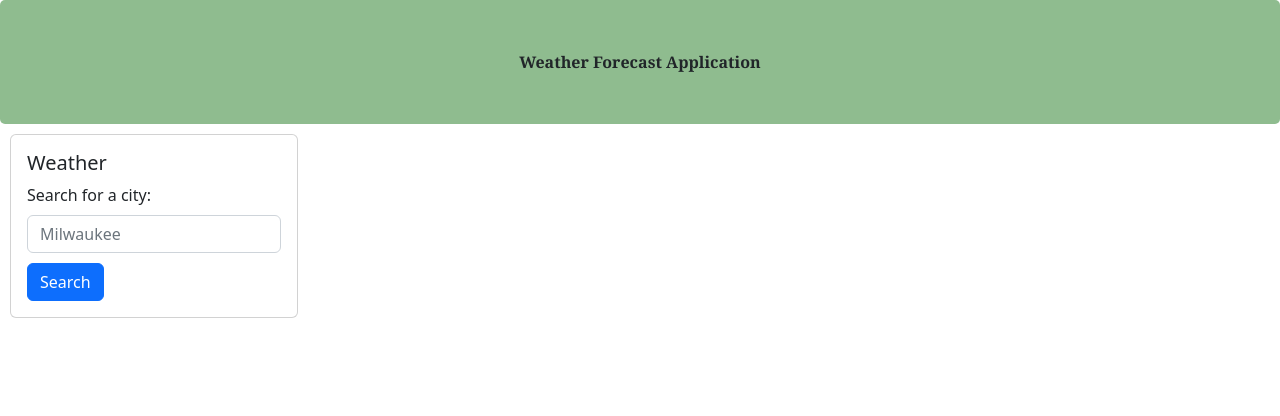
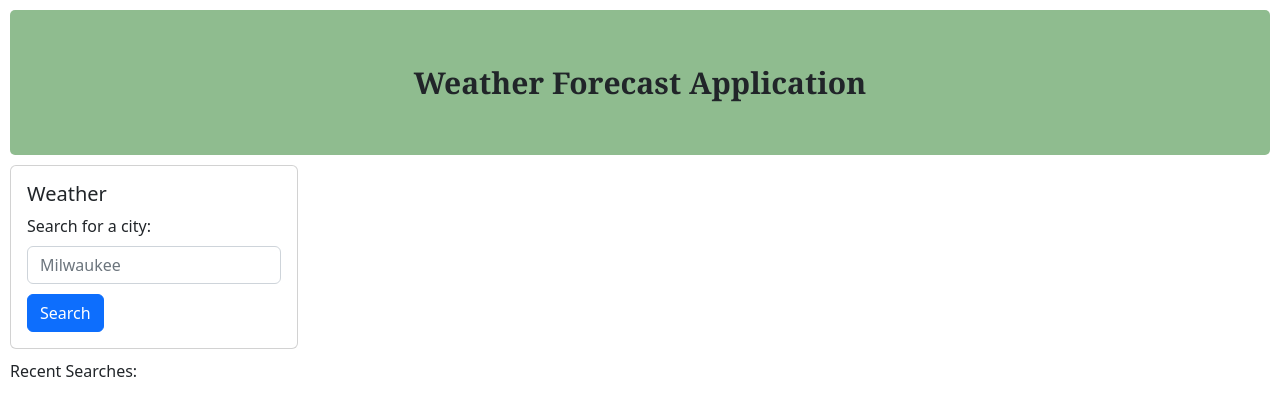
Before and after one commit to OilPainter1/Weather-App, a plain HTML site: page index.html in a window 1280 px wide. Drawn offline with nearby package versions, Linux system fonts and the light colour scheme.

Commit message:
recent searches section added

```diff
--- a/index.html
+++ b/index.html
@@ -9,12 +9,10 @@
     <link href="style.css" rel="stylesheet">
 </head>
 <body>
-
     <header>
         <div>Weather Forecast Application</div>
     </header>
     <div class="card" style="width: 18rem;">
-
         <div class="card-body">
           <h5 class="card-title">Weather</h5>
           <label for="inputPassword5" class="form-label">Search for a city:</label>
@@ -22,7 +20,11 @@
           <button type="button" class="btn btn-primary" id ="searchButton">Search</button>
         </div>
       </div>
-
+    <section>
+      <div class="results">
+        <div>Recent Searches:</div>
+      </div>
+    </section>
     <script src="https://cdn.jsdelivr.net/npm/bootstrap@5.2.2/dist/js/bootstrap.bundle.min.js" integrity="sha384-OERcA2EqjJCMA+/3y+gxIOqMEjwtxJY7qPCqsdltbNJuaOe923+mo//f6V8Qbsw3" crossorigin="anonymous"></script>
     <script scr="script.js"></script>
 </body>
--- a/script.js
+++ b/script.js
@@ -0,0 +1 @@
+var APIKey = "b0dae24107c6909617e7f4fbbd653e80"
--- a/style.css
+++ b/style.css
@@ -7,6 +7,10 @@ header{
     font-weight: bold;
     font-family:Georgia, 'Times New Roman', Times, serif;
     border-radius: 5px;
+    margin-top: 10px;
+    margin-left: 10px;
+    margin-right: 10px;
+    font-size: 30px;
 
 }
 #searchButton{
@@ -16,3 +20,8 @@ header{
     margin-left: 10px;
     margin-top: 10px;
 }
+.results{
+    display: inline-block;
+    margin-left: 10px;
+    margin-top: 10px;
+}
```
Also changed, not shown: 1 other file.
